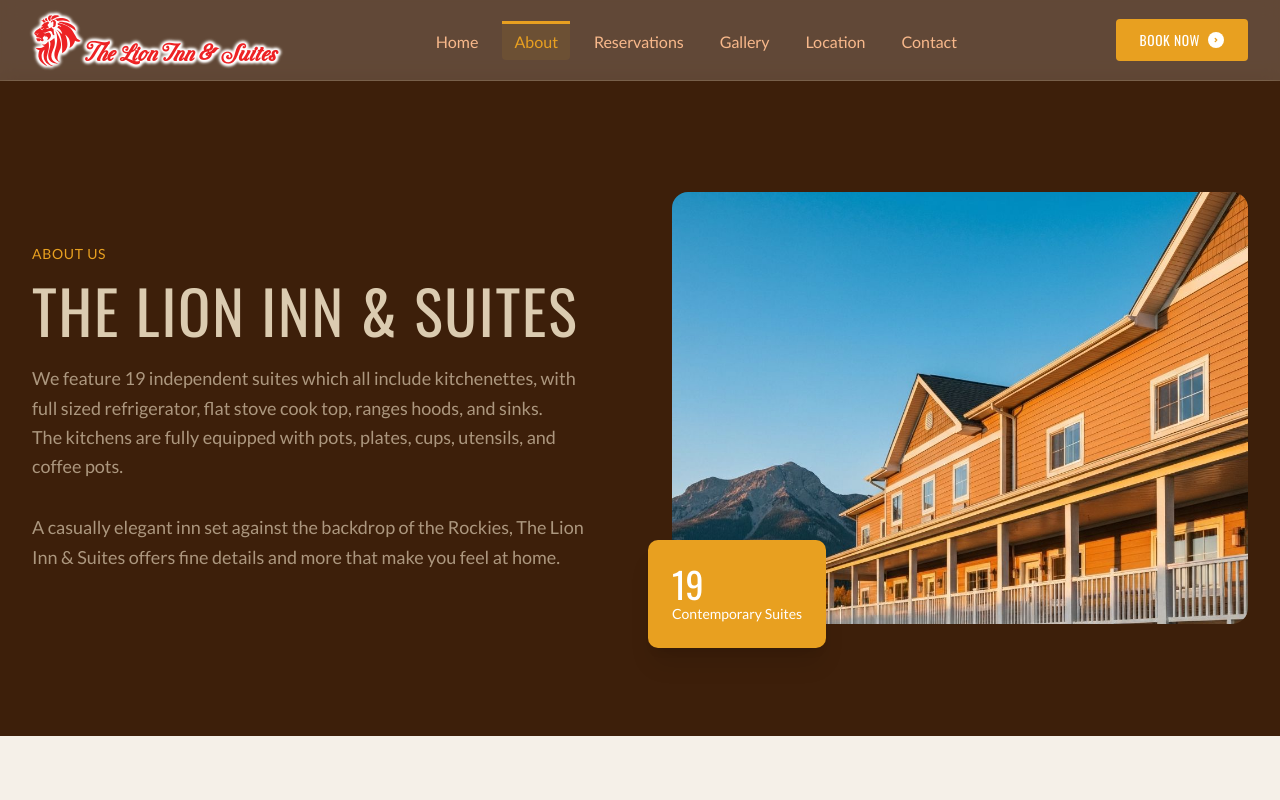
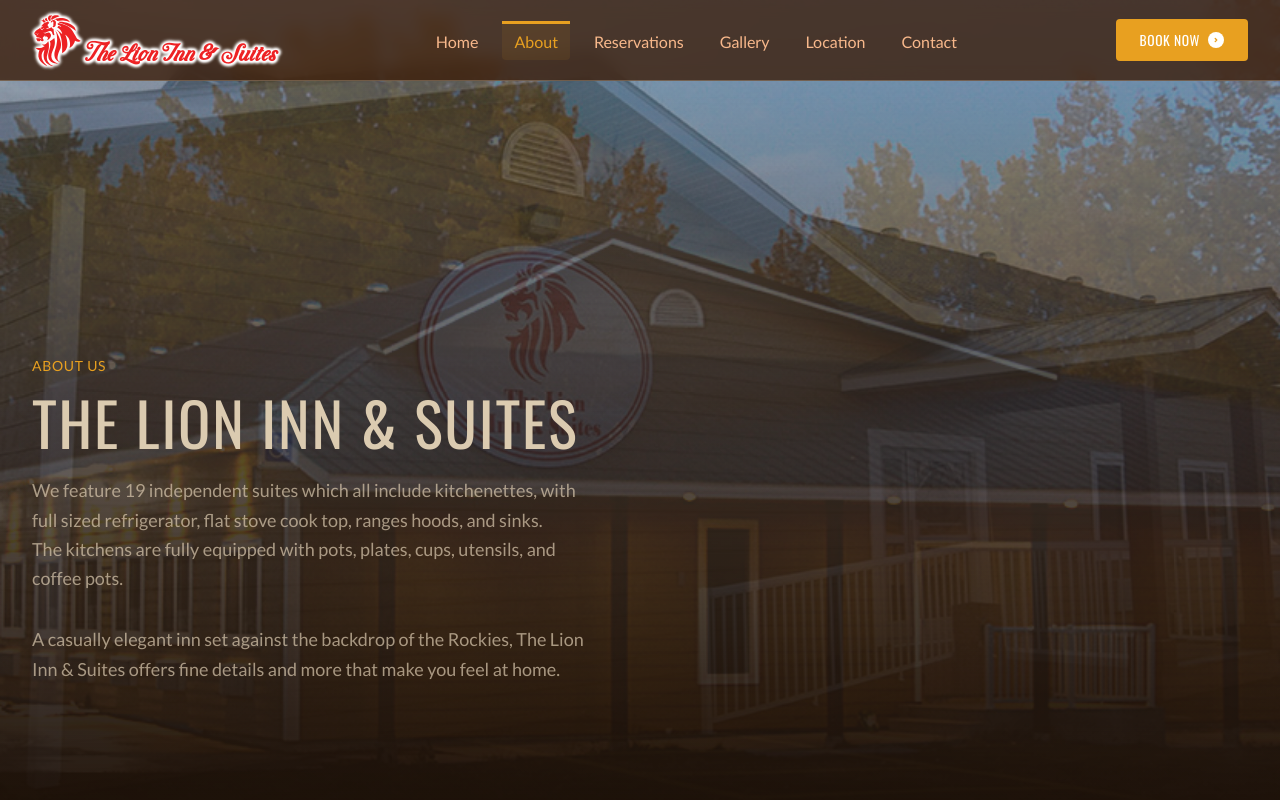
Before and after one commit to JerrySin/thelionsuite.com, a Next.js app: page /about in a window 1280 px wide. Shown: the top 800 px of the page. Built offline with nearby package versions, Linux system fonts and the light colour scheme.

Commit message:
update about

```diff
--- a/app/about/page.tsx
+++ b/app/about/page.tsx
@@ -4,7 +4,8 @@
 import { Header } from '@/components/header'
 import { Footer } from '@/components/footer'
 import { Button } from '@/components/ui/button'
-import { ArrowRight, Award, Users, Clock, Shield } from 'lucide-react'
+import { Slideshow } from '@/components/slideshow'
+import { ArrowRight, Award, Users, Clock, Shield, Coffee, ShowerHead, BedSingle, Tv, Paintbrush, Thermometer } from 'lucide-react'
 
 export const metadata: Metadata = {
   title: 'About Us',
@@ -14,6 +15,11 @@
     description: 'Learn about our commitment to hospitality excellence in Chetwynd, BC.',
   },
 }
+
+const slides = [
+  '/images/the-lion-inn-suites-exterior-chetwynd.jpg',
+  '/images/the-lion-inn-suites-night-chetwynd.jpg',
+]
 
 const values = [
   {
@@ -40,30 +46,36 @@
 
 const features = [
   {
+    icon: Coffee,
     title: 'Full Kitchenettes',
     description: 'Every suite includes a full-sized refrigerator, flat stove cook top, range hood, microwave, sink, pots, plates, cups, utensils, and coffee pots.',
   },
   {
+    icon: ShowerHead,
     title: 'Premium Bathrooms',
     description: 'Separate bathrooms with custom ceramic tile showers, water efficient green toilets, and vanity sinks.',
   },
   {
+    icon: BedSingle,
     title: 'Modern Bedrooms',
     description: 'Armoires for hanging clothing wrinkle-free, brand name mattresses in double, queen, or king sizes with luxurious fabric and foam supported by durable pocket coils.',
   },
   {
+    icon: Tv,
     title: 'Entertainment & Work',
     description: 'Seating areas with table, lamp, and desk. Giant flat screen televisions with remote controls, complimentary cable television, and Wi-Fi internet access.',
   },
   {
+    icon: Paintbrush,
     title: 'Quality Finishes',
     description: 'Exotic hardwood flooring, custom ceramic tile, custom inset lighting, and heavy keyless locking doors in each unit.',
   },
   {
+    icon: Thermometer,
     title: 'Climate Control',
     description: 'Independent heating and cooling systems in each suite for your personal comfort.',
   },
-]
+];
 
 export default function AboutPage() {
   return (
@@ -71,8 +83,10 @@
       <Header />
       <main className="pt-20">
         {/* Hero Section */}
-        <section className="relative py-20 lg:py-28 bg-secondary">
-          <div className="mx-auto max-w-7xl px-4 sm:px-6 lg:px-8">
+        <section className="min-h-screen flex items-center pt-20">
+          <Slideshow slides={slides} className="absolute inset-0 z-0" />
+          <div className="absolute inset-0 z-10 hero-overlay" />
+          <div className="relative z-10 mx-auto max-w-7xl px-4 sm:px-6 lg:px-8 py-16 lg:py-28">
             <div className="grid grid-cols-1 lg:grid-cols-2 gap-12 lg:gap-16 items-center">
               <div>
                 <p className="text-primary font-medium tracking-wider uppercase text-sm mb-4">
@@ -90,21 +104,6 @@
                   A casually elegant inn set against the backdrop of the Rockies, The Lion Inn & Suites
                   offers fine details and more that make you feel at home.
                 </p>
-              </div>
-              <div className="relative">
-                <div className="relative aspect-[4/3] rounded-2xl overflow-hidden">
-                  <Image
-                    src="/images/hero-hotel.jpg"
-                    alt="The Lion Inn & Suites exterior"
-                    fill
-                    className="object-cover"
-                    sizes="(max-width: 1024px) 100vw, 50vw"
-                  />
-                </div>
-                <div className="absolute -bottom-6 -left-6 bg-primary text-primary-foreground p-6 rounded-xl shadow-xl hidden md:block">
-                  <p className="font-serif text-4xl">19</p>
-                  <p className="text-sm">Contemporary Suites</p>
-                </div>
               </div>
             </div>
           </div>
@@ -162,7 +161,8 @@
 
               <div className="grid grid-cols-1 sm:grid-cols-2 gap-6">
                 {features.map((feature) => (
-                  <div key={feature.title} className="bg-card p-6 rounded-xl border border-border">
+                  <div key={feature.title} className="bg-card p-6 rounded-xl border border-border flex flex-col items-center text-center">
+                    <feature.icon className="h-6 w-6 text-primary mb-2" />
                     <h3 className="font-serif text-lg text-card-foreground mb-2">{feature.title}</h3>
                     <p className="text-muted-foreground text-sm">{feature.description}</p>
                   </div>
--- a/components/home/hero-section.tsx
+++ b/components/home/hero-section.tsx
@@ -10,7 +10,7 @@
   '/images/the-lion-inn-suites-night-chetwynd.jpg',
   '/images/the-lion-inn-suites-surroundings-chetwynd.jpg',
   '/images/the-lion-inn-suites-lobby-entrance-chetwynd.jpg',
-  '/images/the-lion-inn-suites-laundry-facility-chetwynd.jpg',
+  '/images/the-lion-inn-suites-kitchen-facility-chetwynd.jpg',
   '/images/the-lion-inn-suites-queen-room-chetwynd.jpg',
   '/images/the-lion-inn-suites-double-queen-room-chetwynd.jpg',
 ]
--- a/components/rooms-hero.tsx
+++ b/components/rooms-hero.tsx
@@ -8,7 +8,7 @@
   '/images/the-lion-inn-suites-night-chetwynd.jpg',
   '/images/the-lion-inn-suites-surroundings-chetwynd.jpg',
   '/images/the-lion-inn-suites-lobby-entrance-chetwynd.jpg',
-  '/images/the-lion-inn-suites-laundry-facility-chetwynd.jpg',
+  '/images/the-lion-inn-suites-kitchen-facility-chetwynd.jpg',
   '/images/the-lion-inn-suites-queen-room-chetwynd.jpg',
   '/images/the-lion-inn-suites-double-queen-room-chetwynd.jpg',
 ]
@@ -30,9 +30,8 @@
         {SLIDES.map((slide, index) => (
           <div
             key={slide}
-            className={`absolute inset-0 transition-opacity duration-1000 ease-in-out ${
-              index === currentSlide ? 'opacity-100' : 'opacity-0'
-            }`}
+            className={`absolute inset-0 transition-opacity duration-1000 ease-in-out ${index === currentSlide ? 'opacity-100' : 'opacity-0'
+              }`}
           >
             <Image
               src={slide}
--- /dev/null
+++ b/components/slideshow.tsx
@@ -0,0 +1,40 @@
+'use client'
+
+import { useState, useEffect } from 'react'
+import Image from 'next/image'
+
+type SlideshowProps = {
+  slides: string[]
+  className?: string
+}
+
+export function Slideshow({ slides, className = '' }: SlideshowProps) {
+  const [current, setCurrent] = useState(0)
+
+  useEffect(() => {
+    const timer = setInterval(() => {
+      setCurrent((prev) => (prev + 1) % slides.length)
+    }, 6000)
+    return () => clearInterval(timer)
+  }, [slides.length])
+
+  return (
+    <div className={`absolute min-h-[60vh] overflow-hidden ${className}`}>
+      {slides.map((src, idx) => (
+        <div
+          key={src}
+          className={`absolute inset-0 transition-opacity duration-1000 ease-in-out ${idx === current ? 'opacity-100' : 'opacity-0'}`}
+        >
+          <Image
+            src={src}
+            alt={`Slide ${idx + 1}`}
+            fill
+            className="object-cover"
+            priority={idx === 0}
+            sizes="100vw"
+          />
+        </div>
+      ))}
+    </div>
+  )
+}
```
Also changed, not shown: public/images/the-lion-inn-suites-kitchen-facility-chetwynd.jpg (renamed from public/images/the-lion-inn-suites-laundry-facility-chetwynd.jpg).
